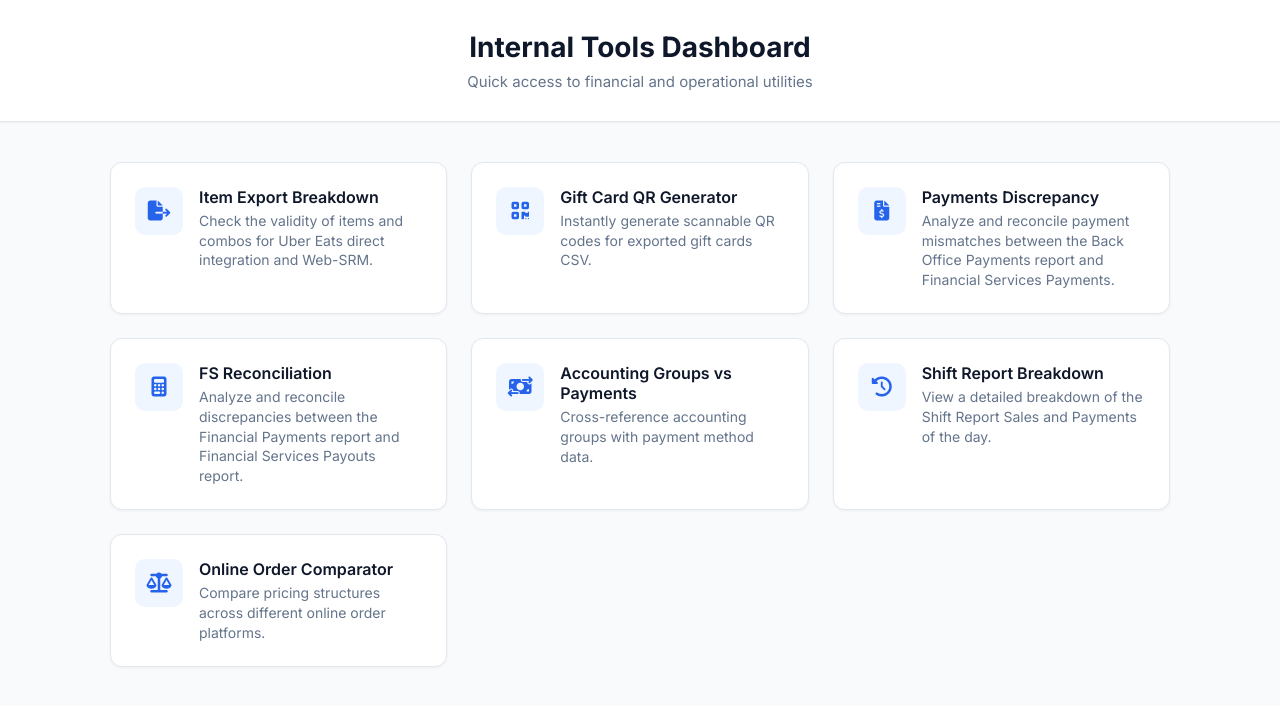
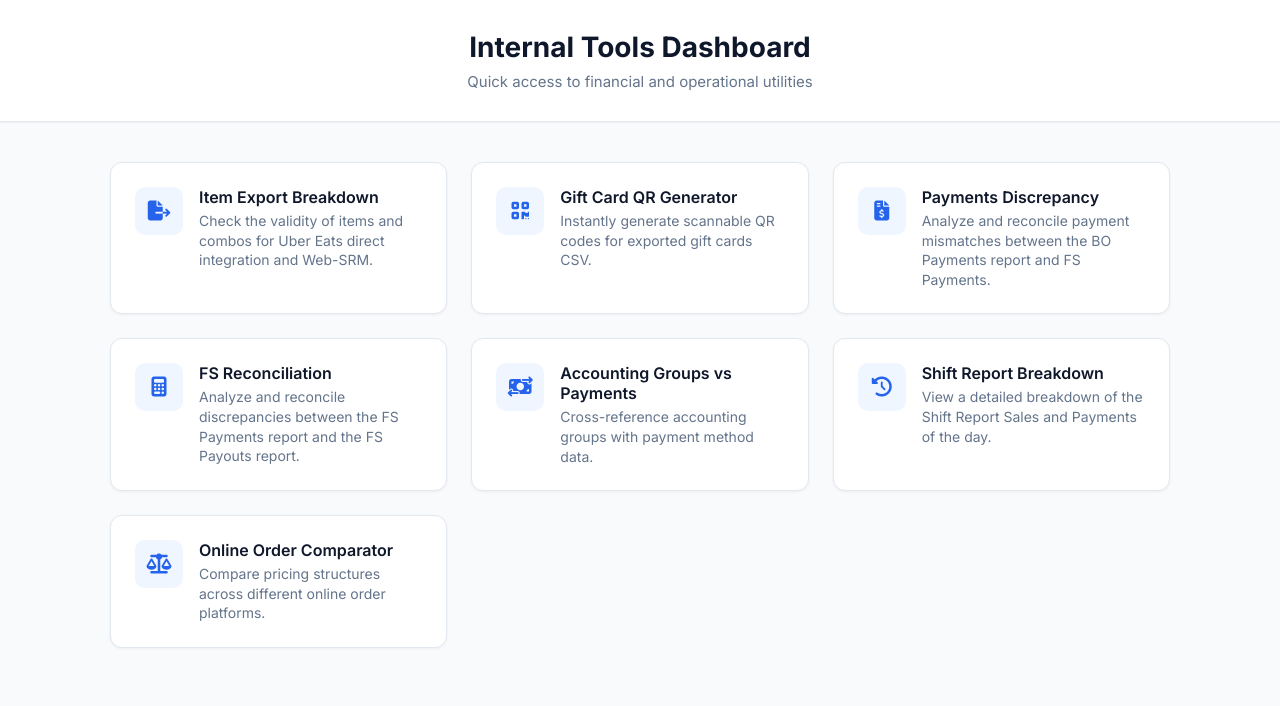
Before and after one commit to ls-froilan-fajardo/tools-directory, a plain HTML site: page index.html in a window 1280 px wide. Drawn offline with Linux system fonts and the light colour scheme.

Commit message:
Update index.html

```diff
--- a/index.html
+++ b/index.html
@@ -159,7 +159,7 @@
                 </div>
                 <div class="card-content">
                     <span class="card-title">Payments Discrepancy</span>
-                    <span class="card-description">Analyze and reconcile payment mismatches between the Back Office Payments report and Financial Services Payments.</span>
+                    <span class="card-description">Analyze and reconcile payment mismatches between the BO Payments report and FS Payments.</span>
                 </div>
             </a>
 
@@ -169,7 +169,7 @@
                 </div>
                 <div class="card-content">
                     <span class="card-title">FS Reconciliation</span>
-                    <span class="card-description">Analyze and reconcile discrepancies between the Financial Payments report and Financial Services Payouts report.</span>
+                    <span class="card-description">Analyze and reconcile discrepancies between the FS Payments report and the FS Payouts report.</span>
                 </div>
             </a>
 
```
